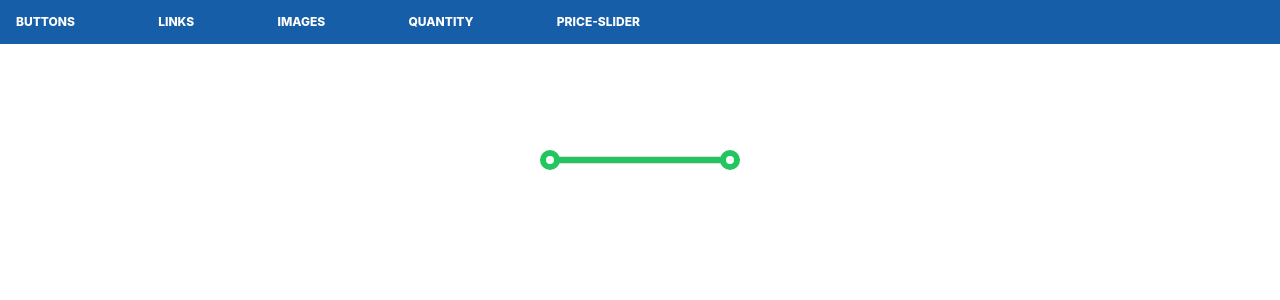
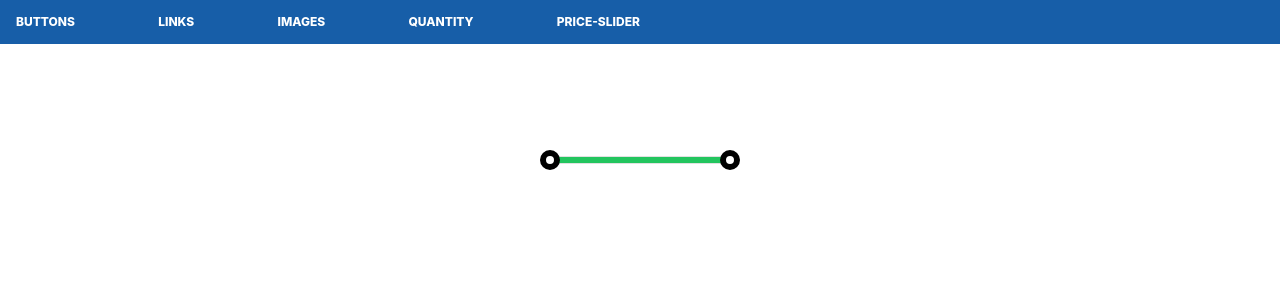
Before and after one commit to krasenDimitrov90/e-commerce, a React (Create React App) app: page /price-slider in a window 1280 px wide. Shown: the top 300 px of the page. Built offline with nearby package versions, Linux system fonts and the light colour scheme.

Commit message:
[FIX] the sliders going beyond one another

```diff
--- a/src/modules/PriceSlider/PriceSlider.js
+++ b/src/modules/PriceSlider/PriceSlider.js
@@ -6,10 +6,10 @@ export const PriceSlider = ({ min, max, onChange }) => {
     const [mouseIsDown, setMouseIsDown] = React.useState(false);
     const [sliderBar, setSliderBar] = React.useState(null);
     const containerRef = React.useRef(null);
-    const barContainerRef = React.useRef(null);
+    const sliderRef = React.useRef(null);
     const leftBarRef = React.useRef(null);
     const rightBarRef = React.useRef(null);
-    const barsWidth = 16;
+    const barsWidth = 19;
 
     const mouseMoveHandler = (e) => {
 
@@ -43,35 +43,37 @@ export const PriceSlider = ({ min, max, onChange }) => {
 
         // }
 
-        if (mouseIsDown && sliderBar) {
-            if (sliderBar === 'left') {
+        let leftBarX = leftBarRef.current.getBoundingClientRect().x
+        let rightBarX = rightBarRef.current.getBoundingClientRect().x
+        let containerWidth = containerRef.current.offsetWidth;
+        let containerX = containerRef.current.getBoundingClientRect().x;
+        let mouseX = Math.max(e.clientX, containerX);
 
-                let containerWidth = containerRef.current.offsetWidth;
-                let containerX = containerRef.current.getBoundingClientRect().x;
-                let mouseX = Math.max(e.clientX, containerX);
+        // console.log({leftBarX, rightBarX, containerX, containerWidth})
+
+        if (!mouseIsDown || !sliderBar) return;
 
 
-                let width = Math.max(((containerX + containerWidth) - mouseX), 0);
-                let left = Math.max(100 - ((width / containerWidth) * 100), 0);
-                barContainerRef.current.style.width = (Math.max((width / containerWidth) * 100, barsWidth)) + '%';
-                barContainerRef.current.style.left = Math.min(left, 100 - barsWidth) + '%';
-                leftBarRef.current.style.left = Math.min(left, 100 - barsWidth) + '%';
+        if (sliderBar === 'left') {
+            let rightBarLeftPercent = parseFloat(rightBarRef.current.style.left || 100);
 
-            } else {
+            let width = Math.max(((containerX + containerWidth) - mouseX), 0);
+            let left = Math.max(100 - (((width + barsWidth) / containerWidth) * 100), 0);
+            leftBarRef.current.style.left = Math.min(left, rightBarLeftPercent) + '%';
 
-                let containerWidth = containerRef.current.offsetWidth;
-                let containerX = containerRef.current.getBoundingClientRect().x;
-                let mouseX = Math.max(e.clientX, containerX);
+        } else {
+            let leftBarLeftPercent = parseFloat(leftBarRef.current.style.left || 0);
 
-
-                let width = Math.max(((containerX + containerWidth) - mouseX), 0);
-                width = Math.max(100 - ((width / containerWidth) * 100), barsWidth);
-                barContainerRef.current.style.width = width + '%';
-                // barContainerRef.current.style.left = 0 + '%';
-                rightBarRef.current.style.right = 100 - width + '%';
-            }
+            let width = Math.max(((containerX + containerWidth) - mouseX), 0);
+            let left = Math.max(100 - (((width + barsWidth) / containerWidth) * 100), 0);
+            rightBarRef.current.style.left = Math.max(left, leftBarLeftPercent) + '%';
 
         }
+
+        sliderRef.current.style.width =
+            parseFloat(rightBarRef.current.style.left || 100) - parseFloat(leftBarRef.current.style.left || 0) + '%';
+        sliderRef.current.style.left = parseFloat(leftBarRef.current.style.left || 0) + '%';
+
     }
 
     const mouseUpHandler = () => {
@@ -91,7 +93,7 @@ export const PriceSlider = ({ min, max, onChange }) => {
     return (
         <div ref={containerRef} className='range-slider-container'>
             <div
-                ref={barContainerRef}
+                ref={sliderRef}
                 className='slider'
             >
             </div>
--- a/src/modules/PriceSlider/PriceSlider.styles.css
+++ b/src/modules/PriceSlider/PriceSlider.styles.css
@@ -11,12 +11,12 @@
 
 .left-bar,
 .right-bar {
-    @apply absolute flex h-[20px] w-[20px] bg-white border-[6px] border-green-500 rounded-full top-[-110%] cursor-pointer
+    @apply absolute flex h-[20px] w-[20px] bg-white border-[6px] border-black rounded-full top-[-110%] cursor-pointer
 }
 
 .left-bar {
     @apply ml-[-1px] left-0
 }
 .right-bar {
-    @apply mr-[-1px] right-0
+    @apply left-[calc(100%_-_19px)]
 }
```
